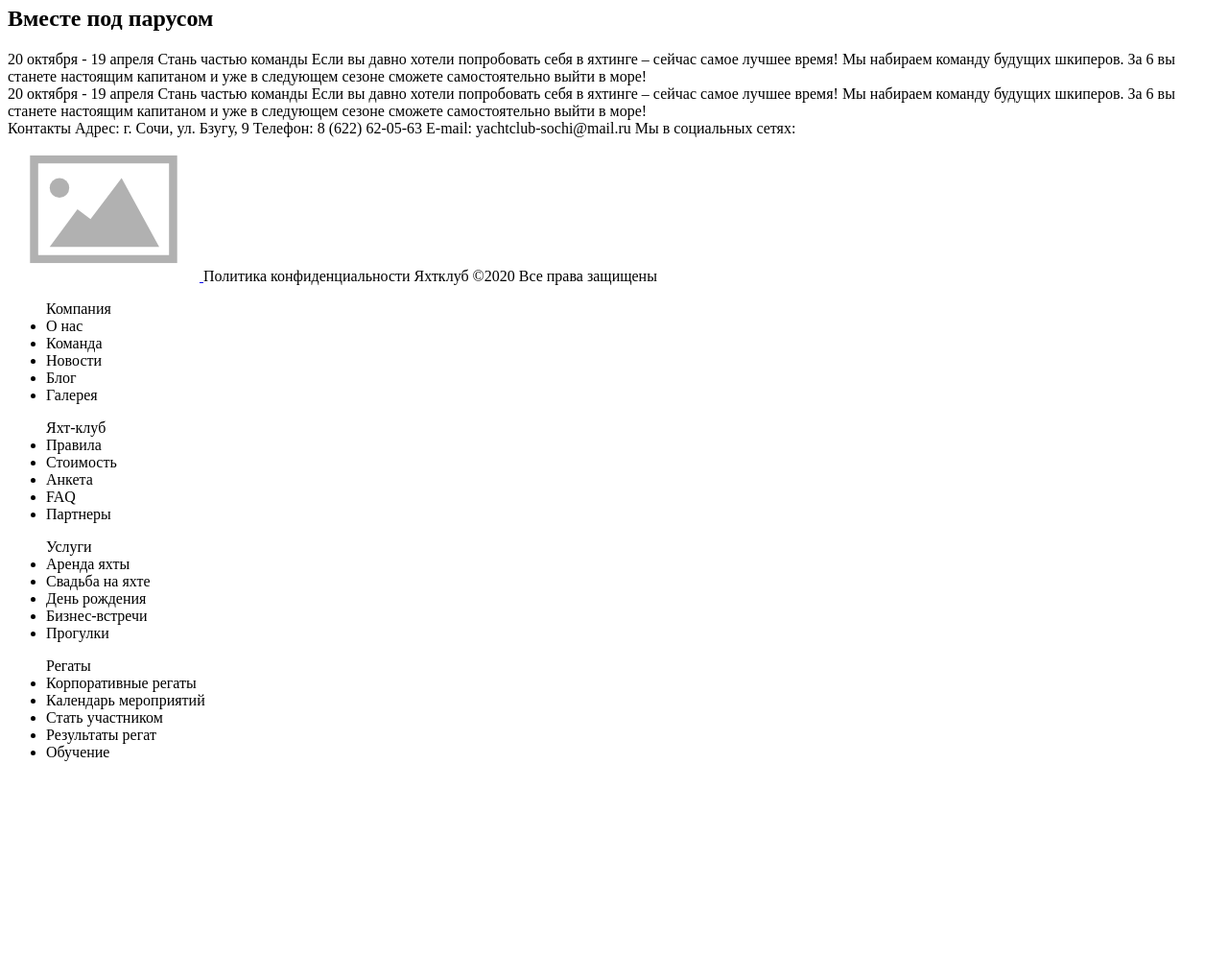
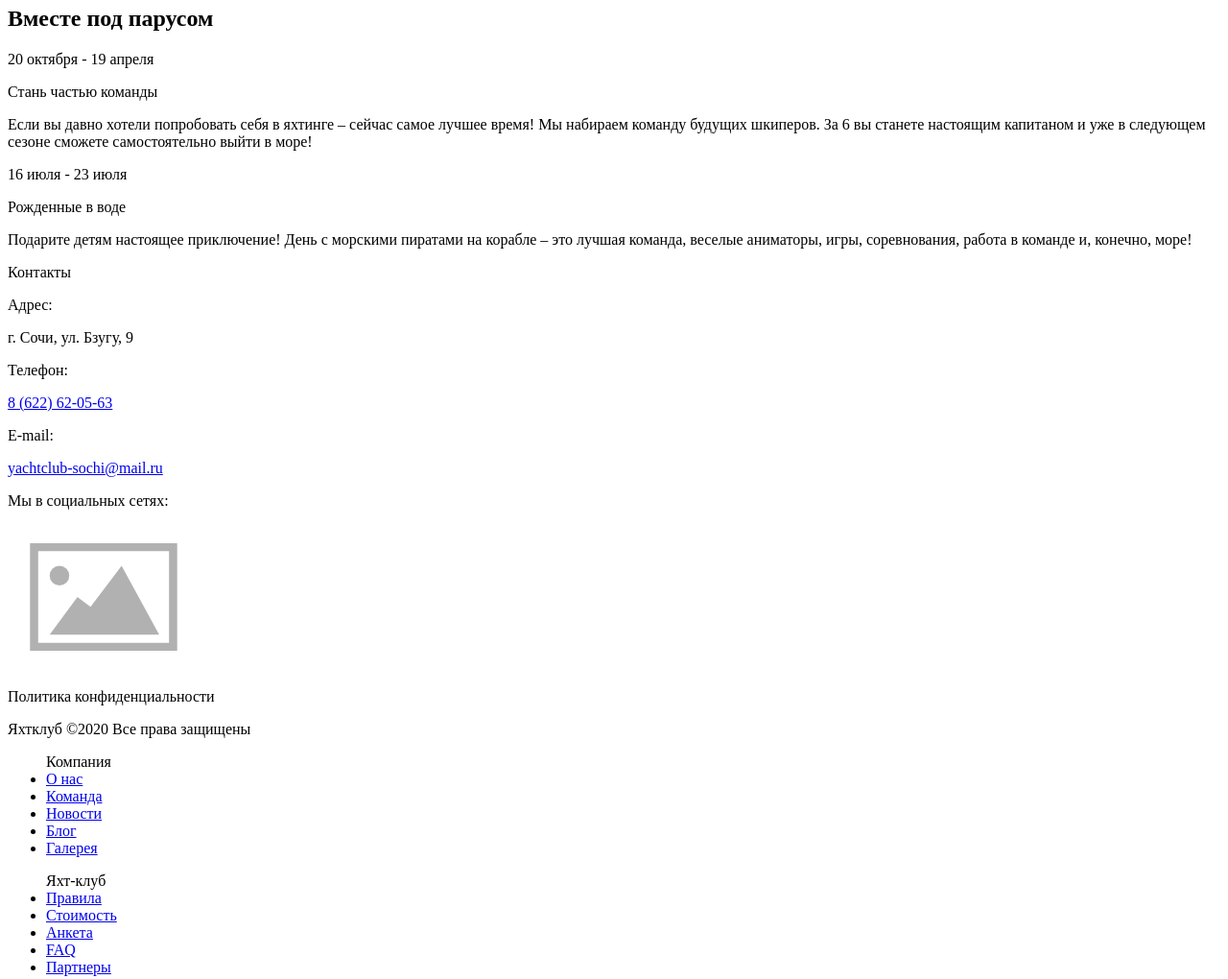
Before and after one commit to echenko/sail-club, a plain HTML site: page index.html in a window 1280 px wide. Shown: the part 300-1320 px from the top of the page at 96% size. Before the commit the page ends 1109 px from the top, so only its background shows below. Drawn offline with Linux system fonts and the light colour scheme.

Commit message:
15/08/23

```diff
--- a/index.html
+++ b/index.html
@@ -24,63 +24,65 @@
         <section class="main-hero">
             <h1>Вместе под парусом</h1>
         </section>
-        <section class="main-team">20 октября - 19 апреля
-            Стань частью команды
-            Если вы давно хотели попробовать себя в яхтинге – сейчас самое лучшее время! Мы набираем команду будущих шкиперов. За 6 вы станете настоящим капитаном и уже в следующем сезоне сможете самостоятельно выйти в море!</section>
-        <section class="main-born">20 октября - 19 апреля
-            Стань частью команды
-            Если вы давно хотели попробовать себя в яхтинге – сейчас самое лучшее время! Мы набираем команду будущих шкиперов. За 6 вы станете настоящим капитаном и уже в следующем сезоне сможете самостоятельно выйти в море!</section>
+        <section class="main-team">
+            <p>20 октября - 19 апреля</p>
+            <p>Стань частью команды</p>
+            <p>Если вы давно хотели попробовать себя в яхтинге – сейчас самое лучшее время! Мы набираем команду будущих шкиперов. За 6 вы станете настоящим капитаном и уже в следующем сезоне сможете самостоятельно выйти в море!</p>
+        </section>
+        <section class="main-born">
+            <p>16 июля - 23 июля</p>
+            <p>Рожденные в воде</p>
+            <p>Подарите детям настоящее приключение! День с морскими пиратами на корабле – это лучшая команда, веселые аниматоры, игры, соревнования, работа в команде и, конечно, море!</p>
+        </section>
         <section class="main-contacts">
-            Контакты
-
-            Адрес:
-            г. Сочи, ул. Бзугу, 9
-            Телефон:
-            8 (622) 62-05-63
-            E-mail:
-            yachtclub-sochi@mail.ru
-            Мы в социальных сетях:
+            <p>Контакты</p>
+            <p>Адрес:</p>
+            <p>г. Сочи, ул. Бзугу, 9</p>
+            <p>Телефон:</p>
+            <a href="tel:+8622620563">8 (622) 62-05-63</a>
+            <p>E-mail:</p>
+            <a href="mailto:yachtclub-sochi@mail.ru">yachtclub-sochi@mail.ru</a>
+            <p>Мы в социальных сетях:</p>
         </section>
     </main>
     <footer>
         <a href="#">
             <img src="../images/placeholder.svg" alt="Логотип яхт-клуба Yacht Club">
         </a>
-        Политика конфиденциальности
-        Яхтклуб ©2020 Все права защищены
+        <p>Политика конфиденциальности</p>
+        <p>Яхтклуб ©2020 Все права защищены</p>
         <ul>
             Компания
-            <li>О нас</li>
-            <li>Команда</li>
-            <li>Новости</li>
-            <li>Блог</li>
-            <li>Галерея</li>
+            <li><a href="#">О нас</a></li>
+            <li><a href="#">Команда</a></li>
+            <li><a href="#">Новости</a></li>
+            <li><a href="#">Блог</a></li>
+            <li><a href="#">Галерея</a></li>
         </ul>
         <ul>
             Яхт-клуб
-            <li>Правила</li>
-            <li>Стоимость</li>
-            <li>Анкета</li>
-            <li>FAQ</li>
-            <li>Партнеры</li>
+            <li><a href="#">Правила</a></li>
+            <li><a href="#">Стоимость</a></li>
+            <li><a href="#">Анкета</a></li>
+            <li><a href="#">FAQ</a></li>
+            <li><a href="#">Партнеры</a></li>
         </ul>
         <ul>
             Услуги
-            <li>Аренда яхты</li>
-            <li>Свадьба на яхте</li>
-            <li>День рождения</li>
-            <li>Бизнес-встречи</li>
-            <li>Прогулки</li>
+            <li><a href="#">Аренда яхты</a></li>
+            <li><a href="#">Свадьба на яхте</a></li>
+            <li><a href="#">Бизнес-встречи</a></li>
+            <li><a href="#">FAQ</a></li>
+            <li><a href="#">Прогулки</a></li>
         </ul>
         <ul>
             Регаты
-            <li>Корпоративные регаты</li>
-            <li>Календарь мероприятий</li>
-            <li>Стать участником</li>
-            <li>Результаты регат</li>
-            <li>Обучение</li>
+            <li><a href="">Корпоративные регаты</a></li>
+            <li><a href="">Календарь мероприятий</a></li>
+            <li><a href="">Стать участником</a></li>
+            <li><a href="">Результаты регат</a></li>
+            <li><a href="">Обучение</a></li>
         </ul>
-
     </footer>
 </body>
 </html>
```
